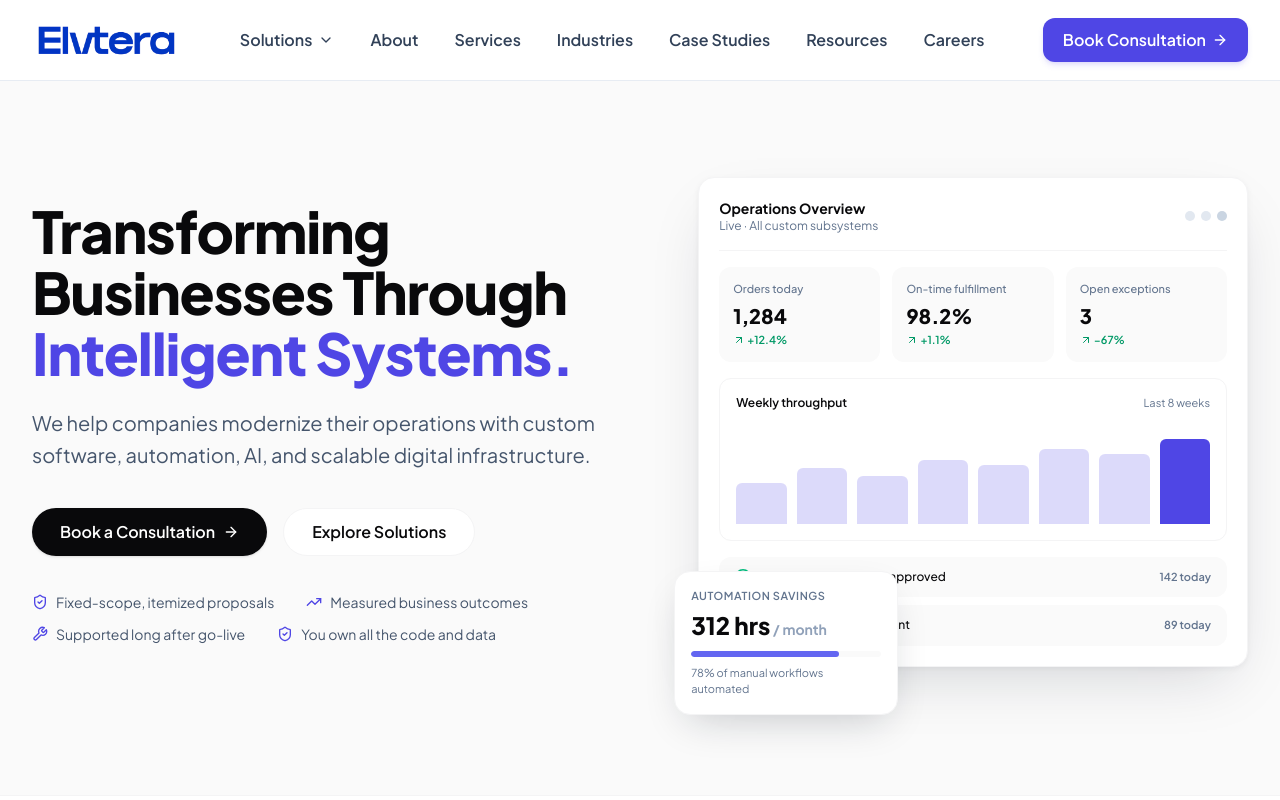
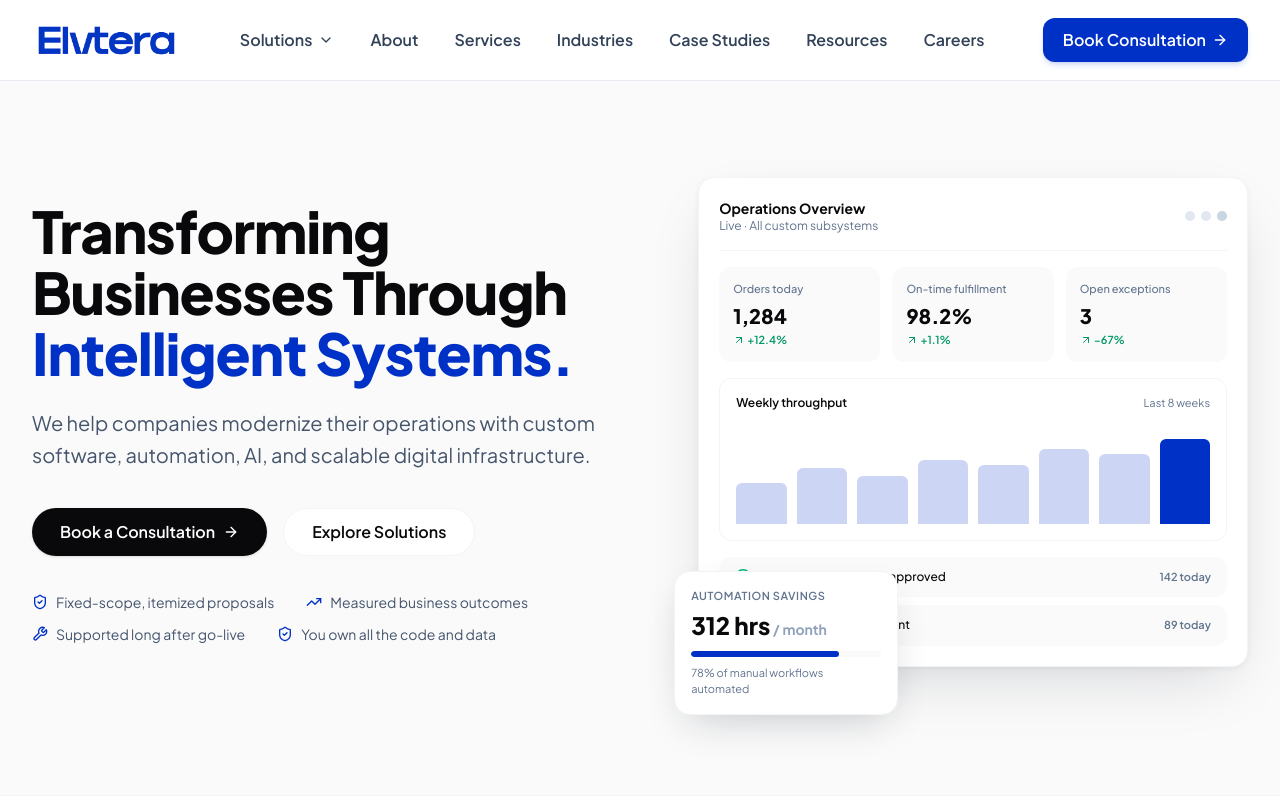
Before and after one commit to Joshuapenielcollins/Elvtera, a Next.js app: page / in a window 1280 px wide. Shown: the top 800 px of the page. Built offline with nearby package versions, Linux system fonts and the light colour scheme.

Commit message:
Restore original Elvtera brand blue color (#0031c7) globally

```diff
--- a/app/globals.css
+++ b/app/globals.css
@@ -11,10 +11,10 @@
   /* Brand palette - Refined for premium Enterprise feel */
   --color-primary: #09090b; /* Extremely rich deep slate-black */
   --color-primary-soft: #18181b; /* Soft dark charcoal */
-  --color-secondary: #4f46e5; /* Premium action Indigo */
-  --color-secondary-soft: #f5f3ff; /* Soft lavender-blue */
-  --color-accent: #6366f1; /* Electric violet-indigo */
-  --color-accent-soft: #eff6ff; /* Soft blue */
+  --color-secondary: #0031c7; /* Original Brand Blue */
+  --color-secondary-soft: #eff3ff; /* Soft brand blue highlight */
+  --color-accent: #0031c7; /* Original Brand Blue */
+  --color-accent-soft: #eff3ff; /* Soft brand blue highlight */
   --color-surface: #fafafa; /* Minimalist clean surface gray */
   --color-line: #f4f4f5; /* Subtle zinc border */
 
@@ -50,7 +50,7 @@
 }
 
 .grid-bg {
-  background-image: radial-gradient(rgba(79, 70, 229, 0.05) 1px, transparent 0);
+  background-image: radial-gradient(rgba(0, 49, 199, 0.05) 1px, transparent 0);
   background-size: 24px 24px;
 }
 
@@ -68,7 +68,7 @@
   position: absolute;
   inset: 0;
   border-radius: inherit;
-  box-shadow: 0 0 30px rgba(99, 102, 241, 0.15);
+  box-shadow: 0 0 30px rgba(0, 49, 199, 0.15);
   opacity: 0;
   transition: opacity 0.3s ease;
 }
```
